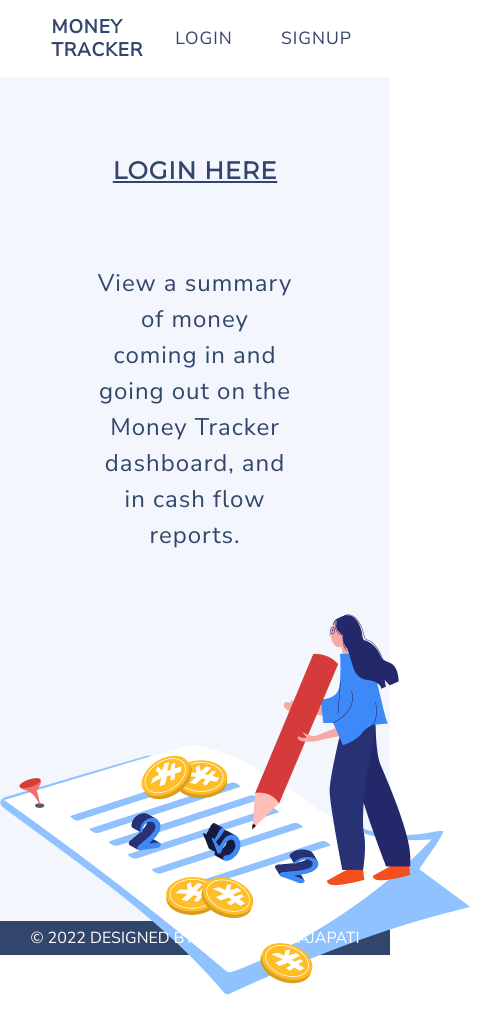
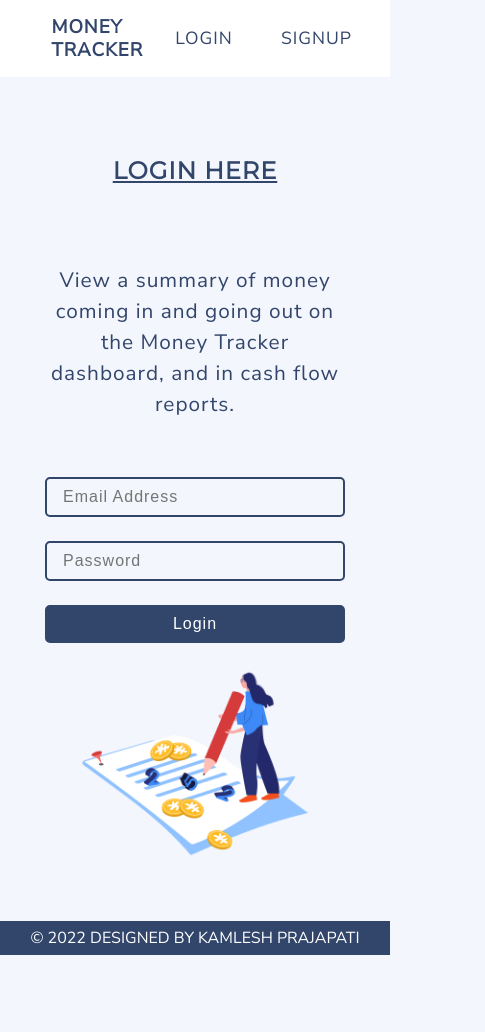
Before and after one commit to Kamlesh-62/web_accounting_app, a React (Create React App) app: page /login in a window 390 px wide. Shown: the top 1032 px of the page, 485 px wide, since content can reach past the window. After the commit the page ends 955 px from the top, so only its background shows below. Built offline with nearby package versions, Linux system fonts and the light colour scheme; no server answers; a web font is replaced by a local one.

Commit message:
Add new style and media query

```diff
--- a/src/App.scss
+++ b/src/App.scss
@@ -17,6 +17,7 @@ html { -moz-box-sizing: border-box; -webkit-box-sizing: border-box; box-sizing:
 html {
     overflow-x: hidden;
     scroll-behavior: smooth;
+    background-color: $backgroundColor;
 }
 
 h1,
--- a/src/component/navbarSection.scss
+++ b/src/component/navbarSection.scss
@@ -1,7 +1,7 @@
 @import '../style/root';
 
 header{
-
+    background-color: $whiteColor;
     .navbar{
         display: flex;
         justify-content: space-between;
--- a/src/pages/home/Home.js
+++ b/src/pages/home/Home.js
@@ -15,8 +15,8 @@ const Home = () => {
         )
 
     return(
-        <main className="home-page">
-            <section className="journalEntryForm-total wrapper">
+        <main className="home-page wrapper">
+            <section className="journalEntryForm-total">
                 <div>
                     <JournalEntryForm uid={user.uid}/>
                 </div>
--- a/src/pages/home/JournalEntryForm.js
+++ b/src/pages/home/JournalEntryForm.js
@@ -27,7 +27,7 @@ const JournalEntryForm = ({uid}) => {
     useEffect(() => {
         if (state.success) {
             setTransactionName('')
-            setAmount('')
+            setAmount('12')
             setDate('')
         }
     }, [state.success])
@@ -63,8 +63,8 @@ const JournalEntryForm = ({uid}) => {
                 required
                 >
                     <option value="" disabled >Revenue List</option>
-                    <option value="Sales">Sales</option>
-                    <option value="Income form services">Services</option>
+                    <option value="sales">Sales</option>
+                    <option value="services">Services</option>
                     <option value="other">Other Revenue</option>
                 </select>
                 </>
--- a/src/pages/home/RevenueExpenseTotal.js
+++ b/src/pages/home/RevenueExpenseTotal.js
@@ -50,9 +50,11 @@ const RevenueExpenseTotal = ({ documents}) => {
             </section>
             <article className='result'>
                 <div>
-                    {revenueTotal >= expenseTotal ?
-                        <p className='positive'> Your total revenue is <span>${revenueTotal - expenseTotal}</span>.</p>:
-                        <p className='negative'> Your total expense is <span>$({revenueTotal - expenseTotal}) </span>.</p>}
+                    {revenueTotal === 0 && expenseTotal === 0 ?
+                    <p> Your total balace is 0.</p> :
+                    revenueTotal >= expenseTotal ?
+                    <p className='positive'> Your total revenue is <span>${revenueTotal - expenseTotal}</span>.</p>:
+                    <p className='negative'> Your total expense is <span>$({revenueTotal - expenseTotal}) </span>.</p>}
                 </div>
             </article>
         </main>
--- a/src/pages/home/entryList.scss
+++ b/src/pages/home/entryList.scss
@@ -3,7 +3,7 @@
 .entryList{
     margin-top: 3rem;
     padding: 1rem;
-    width: 50%;
+    width: 70%;
     background-color: $whiteColor;
     border-radius: 10px;
 
@@ -21,7 +21,7 @@
 
         li{
             border-radius: 3px;
-            flex: 0 0 45%;
+            flex: 1 1 45%;
             padding: 0.35rem 1rem;
             margin: 1rem;
             background-color: $whiteColor;
--- a/src/pages/home/home.scss
+++ b/src/pages/home/home.scss
@@ -5,11 +5,22 @@
     246,252, 0.9));
     min-height: 100vh;
     padding-top: 5rem;
+    margin-bottom: 2rem;
 
     .journalEntryForm-total{
         display: flex;
         justify-content: space-around;
-        width: 100%;
+        // width: 100%;
+    }
+}
+
+@media (max-width:900px){
+    .home-page{
+        .journalEntryForm-total{
+            display: flex;
+            flex-direction: column;
+            align-items: center;
+        }
     }
 }
 
--- a/src/pages/login/Login.js
+++ b/src/pages/login/Login.js
@@ -22,7 +22,7 @@ const Login = () => {
 
 
     return (
-        <div className="login">
+        <section className="login wrapper">
             <h2>Login here</h2>
             <p className="companyHeading">View a summary of money coming in and going out on the Money Tracker dashboard, and in cash flow reports.</p>
             <div className="login-form">
@@ -49,7 +49,7 @@ const Login = () => {
                     <img src={girlImage} alt="girl is writing on account page" />
                 </div>
             </div>
-        </div>
+        </section>
     )
 }
 export default Login;
--- a/src/pages/login/login.scss
+++ b/src/pages/login/login.scss
@@ -3,7 +3,6 @@
 .login{
 
     height: 100vh;
-    background-color: $backgroundColor;
     padding-top: 3rem;
 
     h2 {
@@ -17,8 +16,8 @@
         letter-spacing: 1px;
         margin: 0 auto;
         text-align: center;
-        width: 50%;
-        font-size: 1.5rem;
+        width: 60%;
+        font-size: 1.3rem;
         margin-top: 5rem;
         line-height: 1.5;
     }
@@ -64,3 +63,34 @@
         }
     }
 }
+
+@media (max-width:900px) {
+    .login{
+        .companyHeading{
+            width: 70%;
+        }
+
+        .login-form{
+            .girlImage img{
+                height: 300px;
+            }
+        }
+    }
+}
+
+@media (max-width:680px) {
+    .login{
+        .companyHeading {
+            width: 85%;
+        }
+        .login-form{
+            margin-top: 2rem;
+            display: flex;
+            flex-direction: column;
+
+            .girlImage img {
+                height: 240px;
+            }
+        }
+    }
+}
--- a/src/pages/report/CashflowReport.js
+++ b/src/pages/report/CashflowReport.js
@@ -1,3 +1,4 @@
+import React from "react";
 
 const CashflowReport = ({documents, user}) => {
 
@@ -18,7 +19,29 @@ const CashflowReport = ({documents, user}) => {
         <section>
             <h3> Report of Cash Flows for {user.displayName}</h3>
             <div className="revenueFlow">
-
+                <p>Revenue Statement</p>
+                <table>
+                    <tbody>
+                        <tr>
+                            <th>Description</th>
+                            <th>Amount</th>
+                        </tr>
+                        {
+                            // revArray.map(singleRevTrasaction =>{
+                            //     return singleRevTrasaction.revenueType ===
+                            //     "sales" ?
+                            //     <React.Fragment key={singleRevTrasaction.id} >
+                            //         <p>{singleRevTrasaction.revenueType}</p>
+                            //         <tr >
+                            //             <td>{singleRevTrasaction.transactionName}</td>
+                            //             <td>{singleRevTrasaction.amount}</td>
+                            //         </tr>
+                            //     </React.Fragment>:
+                            //     <></>
+                            // })
+                        }
+                    </tbody>
+                </table>
             </div>
 
         </section>
--- a/src/pages/signup/Signup.js
+++ b/src/pages/signup/Signup.js
@@ -18,7 +18,7 @@ const Signup = () => {
 
 
     return (
-        <div className="signUp">
+        <div className="signUp wrapper">
             <h2> Signup here</h2>
             <p className="companyHeading" >View a summary of money coming in and going out on the Money Tracker dashboard, and in cash flow reports.</p>
             <div className="signUp-form">
--- a/src/pages/signup/signUp.scss
+++ b/src/pages/signup/signUp.scss
@@ -1,7 +1,6 @@
 @import '../../style/root.scss';
 
 .signUp{
-    background-color: $backgroundColor;
     height: 100vh;
     padding-top: 3rem;
 
@@ -17,7 +16,7 @@
         margin: 0 auto;
         text-align: center;
         width: 50%;
-        font-size: 1.5rem;
+        font-size: 1.3rem;
         margin-top: 5rem;
         line-height: 1.5;
     }
@@ -63,3 +62,37 @@
         }
     }
 }
+
+@media (max-width:900px) {
+    .signUp {
+        .companyHeading {
+            width: 70%;
+        }
+
+        .signUp-form{
+            .manImage img {
+                height: 300px;
+            }
+        }
+    }
+}
+
+@media (max-width:680px) {
+    .signUp{
+        margin-bottom: 4rem;
+
+        .companyHeading {
+            width: 85%;
+        }
+
+        .signUp-form{
+            margin-top: 2rem;
+            display: flex;
+            flex-direction: column;
+
+            .manImage img {
+                height: 240px;
+            }
+        }
+    }
+}
```
